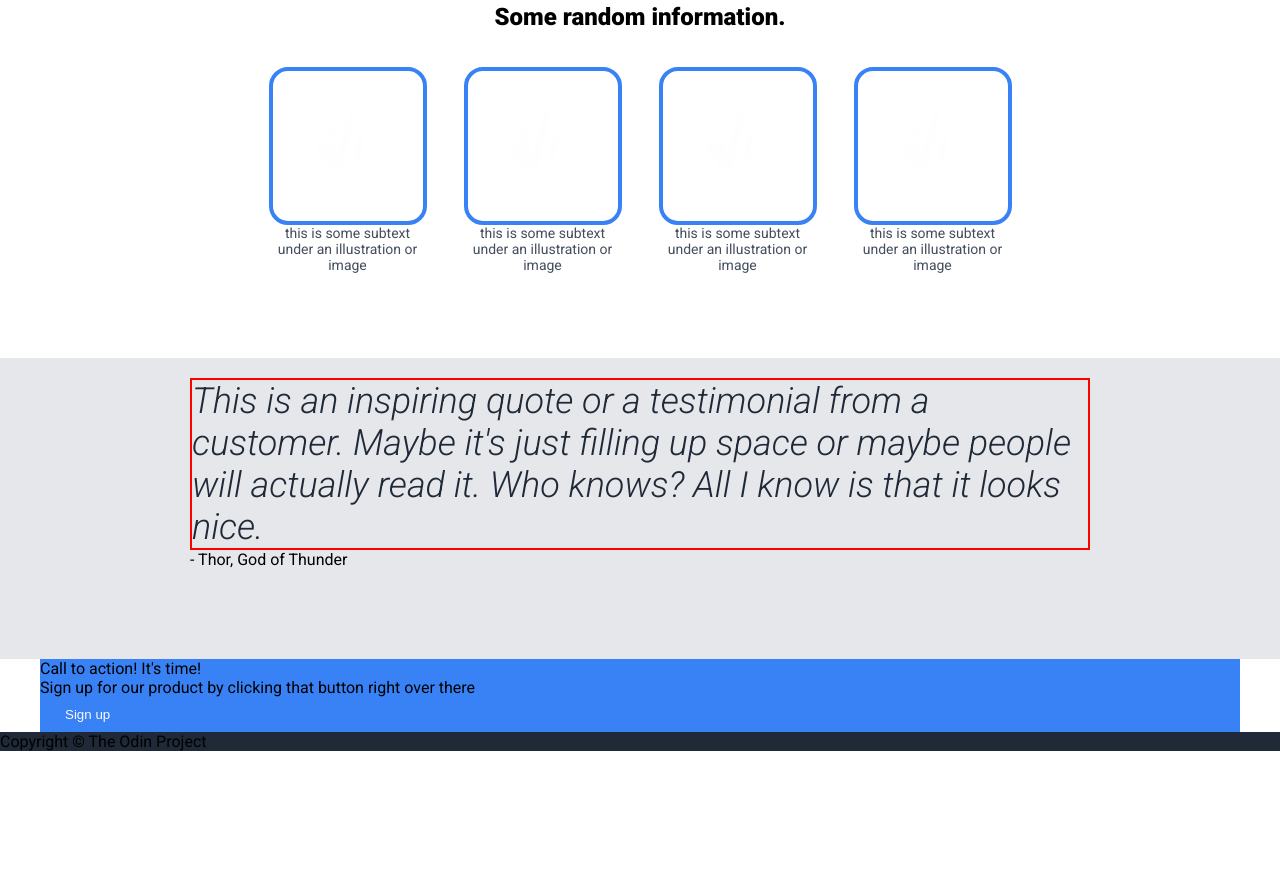
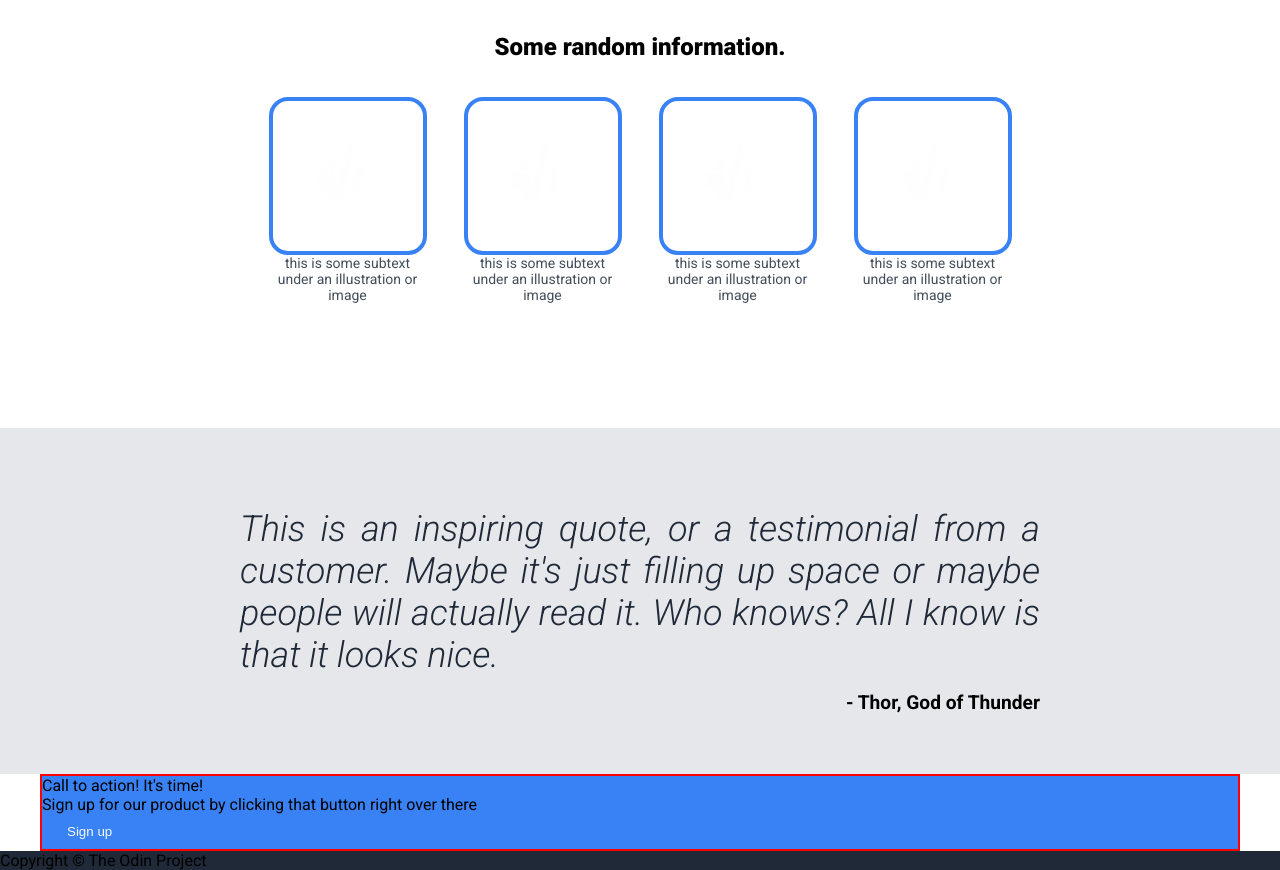
Before and after one commit to dinruz/Landing_Page, a plain HTML site: page index.html in a window 1280 px wide. Shown: the part 507-1377 px from the top of the page. Before the commit the page ends 1258 px from the top, so only its background shows below. Drawn offline with Linux system fonts and the light colour scheme.

Commit message:
Complete quote section

```diff
--- a/index.html
+++ b/index.html
@@ -60,14 +60,16 @@
         </div>
         <div class="quote-section">
             <div class="quote-wrapper">
-                <p class="quote">This is an inspiring quote or a testimonial from a customer. Maybe it's just filling up space or maybe people will actually read it. Who knows?  All I know is that it looks nice.</p>
+                <p class="quote">This is an inspiring quote, or a testimonial from a customer. Maybe it's just filling up space or maybe people will actually read it. Who knows?  All I know is that it looks nice.</p>
                 <p class="author">- Thor, God of Thunder</p>
             </div>
         </div>
         <div class="action">
-            <p>Call to action! It's time!</p>
-            <p>Sign up for our product by clicking that button right over there</p>
-            <button>Sign up</button>
+            <div class="action-banner">
+                <p>Call to action! It's time!</p>
+                <p>Sign up for our product by clicking that button right over there</p>
+                <button>Sign up</button>
+            </div>
         </div>
 
     </main>
--- a/style.css
+++ b/style.css
@@ -33,11 +33,19 @@ ul {
     width: 100%;
 }
 
-.header-wrapper,
+.header-wrapper{
+    padding: 20px 150px 90px 150px;
+}
+
+.info-wrapper{
+    padding:30px 200px 40px 200px;
+}
+
 .quote-wrapper{
-    padding: 20px 150px 90px 150px;
+    padding:80px 200px 60px 200px;
+}
 
-}
+
 
 /*-- Header, Footer --*/
 
@@ -112,7 +120,7 @@ ul a{
 .articles{
     display:flex;
     justify-content:center;
-    padding:35px 10px 30px 10px;;
+    padding:35px 10px 30px 10px;
     gap:35px;
     flex:1;
 }
@@ -132,10 +140,13 @@ ul a{
 .articles img{
     width:150px;
     height:150px;
+    flex-shrink: 1;
+    flex-grow:0;
+    max-width:100%;
+    object-fit:cover;
     outline:4px solid #3882f6;
     border-radius:15px;
 }
-
 
 /*-- Quote section --*/
 
@@ -144,11 +155,19 @@ ul a{
 }
 
 .quote{
+    text-align:justify;
+    padding-bottom: 15px;
     font-size:36px;
     color: #1F2937;
     font-weight:300;
     font-style: italic;
-    border:2px solid red;
+
+}
+
+.author{
+    text-align:right;
+    font-size: larger;
+    font-weight: bolder;
 }
 
 
@@ -156,6 +175,7 @@ ul a{
 
 .action{
 background-color: #3882F6;
+border:2px solid red;
 }
 
 /*-- Buttons --*/
```
